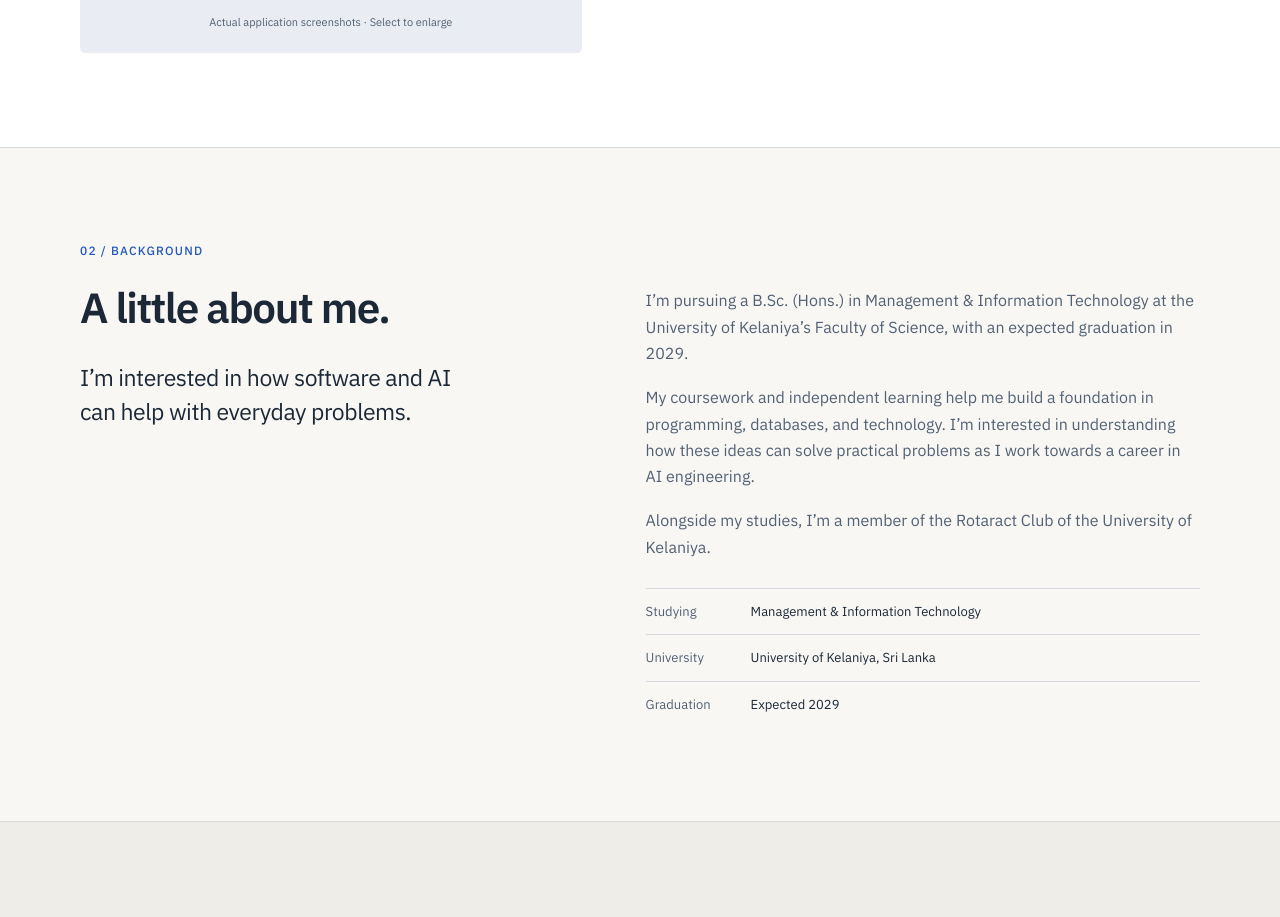
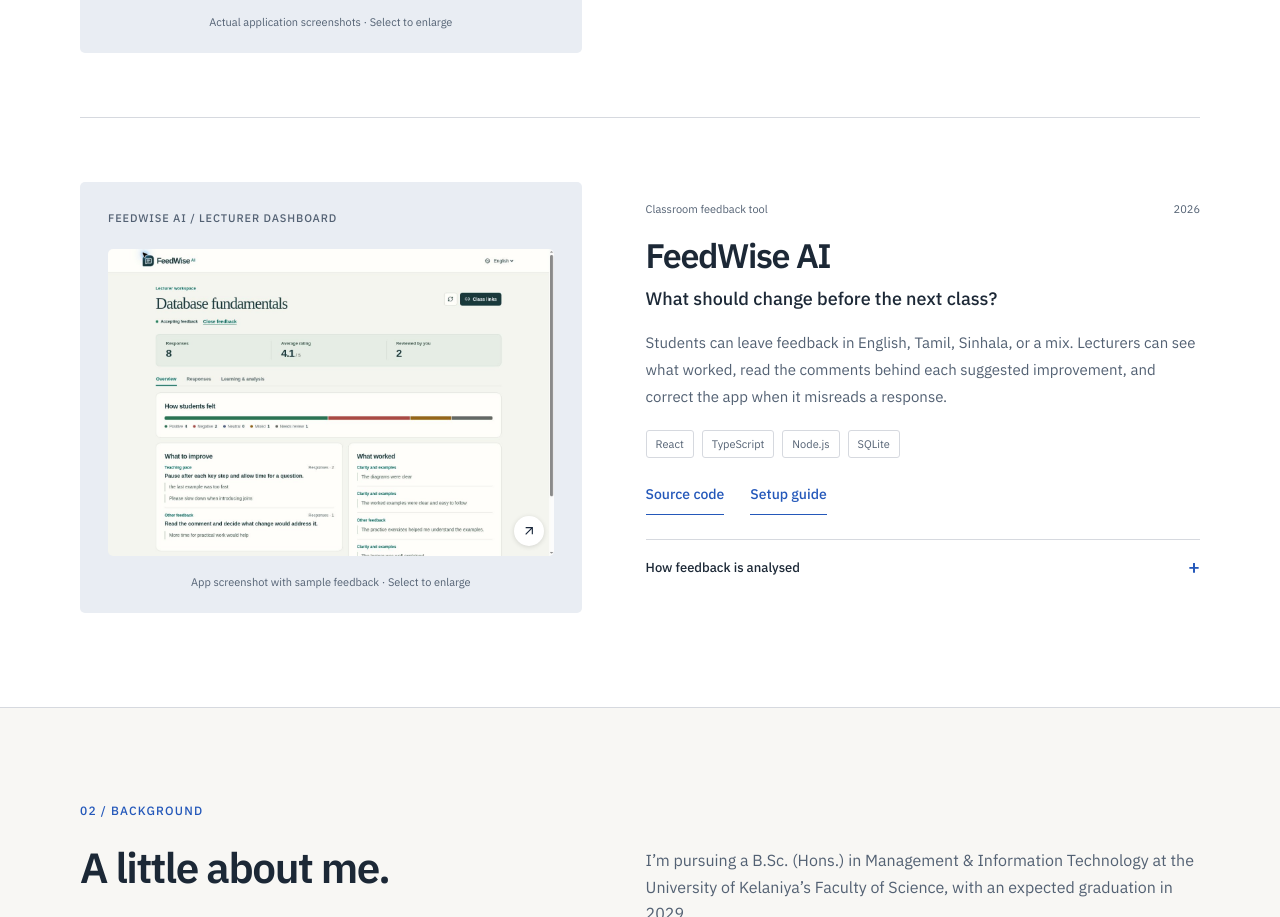
Before and after one commit to mohamedrizee2005-ship-it/myportfolio, a plain HTML site: page index.html in a window 1280 px wide. Shown: the part 2192-3109 px from the top of the page. Drawn offline with Linux system fonts and the light colour scheme.

Commit message:
Add FeedWise AI project with a sample lecturer dashboard screenshot

```diff
--- a/index.html
+++ b/index.html
@@ -133,6 +133,37 @@
             </div></details>
           </div>
         </article>
+
+        <article id="feedwise-ai" class="project" aria-labelledby="feedwise-title">
+          <div class="project-visual" style="background:var(--stage)">
+            <span class="visual-label">FeedWise AI / Lecturer dashboard</span>
+            <button class="image-preview" type="button" data-preview="./assets/images/feedwise-dashboard.jpg"
+                    data-preview-alt="FeedWise AI dashboard with sample class ratings, sentiment totals, and comments about teaching pace"
+                    data-preview-caption="FeedWise AI lecturer dashboard with eight sample responses from a fictional database class."
+                    aria-label="Enlarge FeedWise AI dashboard screenshot">
+              <img src="./assets/images/feedwise-dashboard.jpg" width="1348" height="926" style="height:auto"
+                   alt="FeedWise AI pairs a suggestion to slow down with the sample comment ‘Please slow down when introducing joins’."
+                   loading="lazy" decoding="async">
+              <span class="image-open" aria-hidden="true"><svg width="16" height="16" viewBox="0 0 24 24" fill="none" stroke="currentColor" stroke-width="1.7"><path d="M7 17 17 7M7 7h10v10"/></svg></span>
+            </button>
+            <p class="visual-caption">App screenshot with sample feedback · Select to enlarge</p>
+          </div>
+          <div class="project-copy">
+            <p class="project-meta"><span>Classroom feedback tool</span><span>2026</span></p>
+            <h3 id="feedwise-title">FeedWise AI</h3>
+            <p class="project-subtitle">What should change before the next class?</p>
+            <p>Students can leave feedback in English, Tamil, Sinhala, or a mix. Lecturers can see what worked, read the comments behind each suggested improvement, and correct the app when it misreads a response.</p>
+            <ul class="technology-list" aria-label="FeedWise AI technologies"><li>React</li><li>TypeScript</li><li>Node.js</li><li>SQLite</li></ul>
+            <div class="project-links">
+              <a href="https://github.com/mohamedrizee2005-ship-it/FeedWise-AI" target="_blank" rel="noopener noreferrer">Source code</a>
+              <a href="https://github.com/mohamedrizee2005-ship-it/FeedWise-AI#run-on-windows" target="_blank" rel="noopener noreferrer">Setup guide</a>
+            </div>
+            <details class="project-details"><summary>How feedback is analysed <span aria-hidden="true">+</span></summary><div class="details-body">
+              <p><strong>Mixed feedback.</strong> A student might find the diagrams clear and still feel the last example went too fast. FeedWise can surface both points and count the response once.</p>
+              <p><strong>Lecturer review.</strong> When a lecturer corrects a sentiment label, FeedWise remembers that decision for repeated wording in the same class.</p>
+            </div></details>
+          </div>
+        </article>
       </div>
     </section>
 
```
Also changed, not shown: assets/images/feedwise-dashboard.jpg (added).
